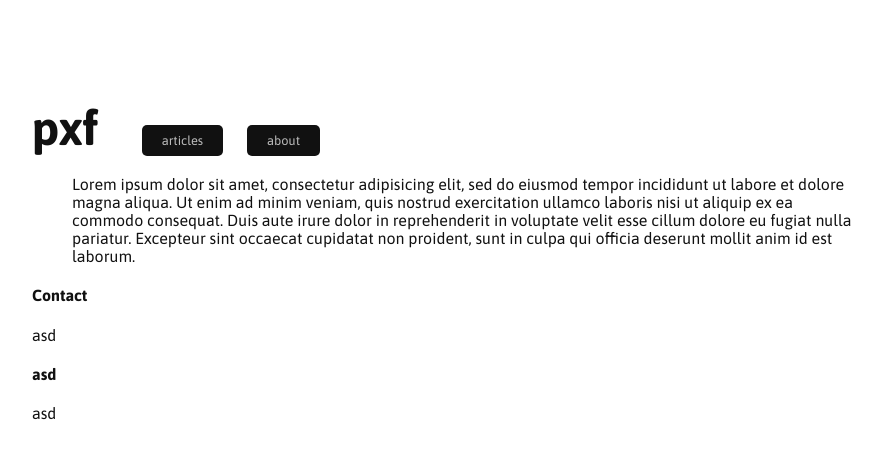
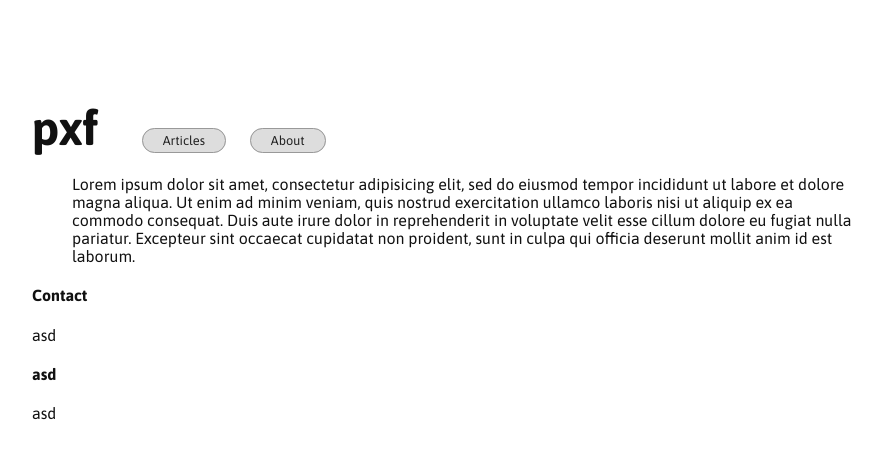
Before and after one commit to pxf/pxf.github.io, a Jekyll site: the page test.html, which Jekyll copies as it is, in a window 1280 px wide. Shown: the top 459 px of the page, without its empty margins (68-950 px from the left). Built offline with Jekyll 4.4.1, drawn with Linux system fonts in a browser that asks for light colours; Markdown is read by kramdown in place of the engine named in the settings.

Commit message:
Minor tweaks.

```diff
--- a/styles/default.css
+++ b/styles/default.css
@@ -26,7 +26,7 @@ article {
 }
 
 a {
-	color: #bbb;
+	color: #222;
 	text-decoration: none;
 }
 
@@ -42,11 +42,17 @@ a {
 
 #topmenu a {
 	font-size: 0.8em;
-	background-color: #111;
-	margin: 8px 10px;
-	padding: 8px 20px;
-	-moz-border-radius: 5px;
-	border-radius: 5px;
+	background-color: #ddd;
+	margin: 4px 10px;
+	padding: 4px 20px;
+	-moz-border-radius: 15px;
+	border-radius: 15px;
+	border: 1px solid #999;
+}
+
+#topmenu a:hover {
+	background-color: #ccc;
+	border: 1px solid #777;
 }
 
 .footermenu, .footermenu li {
--- a/test.html
+++ b/test.html
@@ -9,8 +9,8 @@
 <header>
 	<h1>pxf</h1>
 	<ul id="topmenu">
-		<li><a href="#articles">articles</a></li>
-		<li><a href="#about">about</a></li>
+		<li><a href="#articles">Articles</a></li>
+		<li><a href="#about">About</a></li>
 	</ul>
 </header>
 
```
